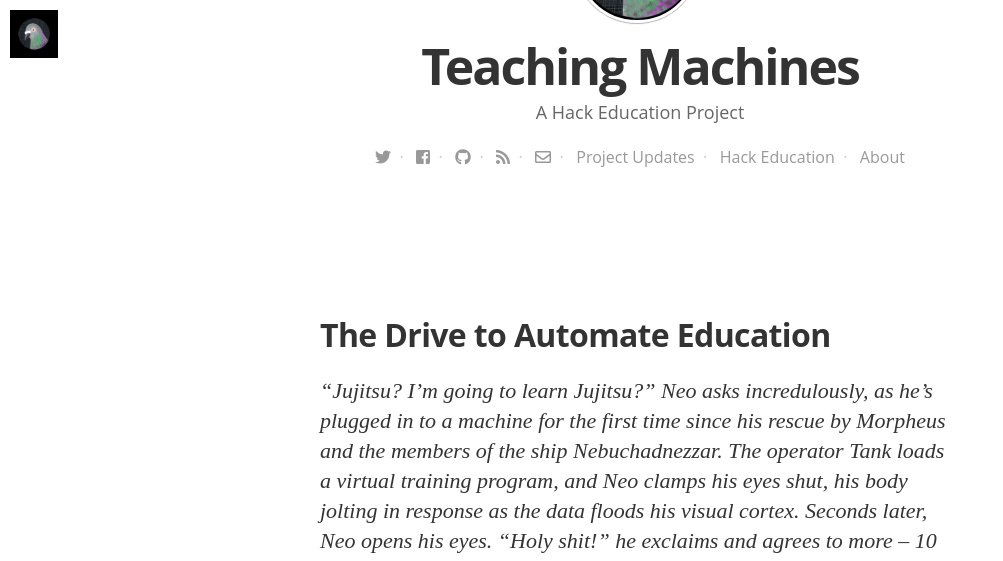
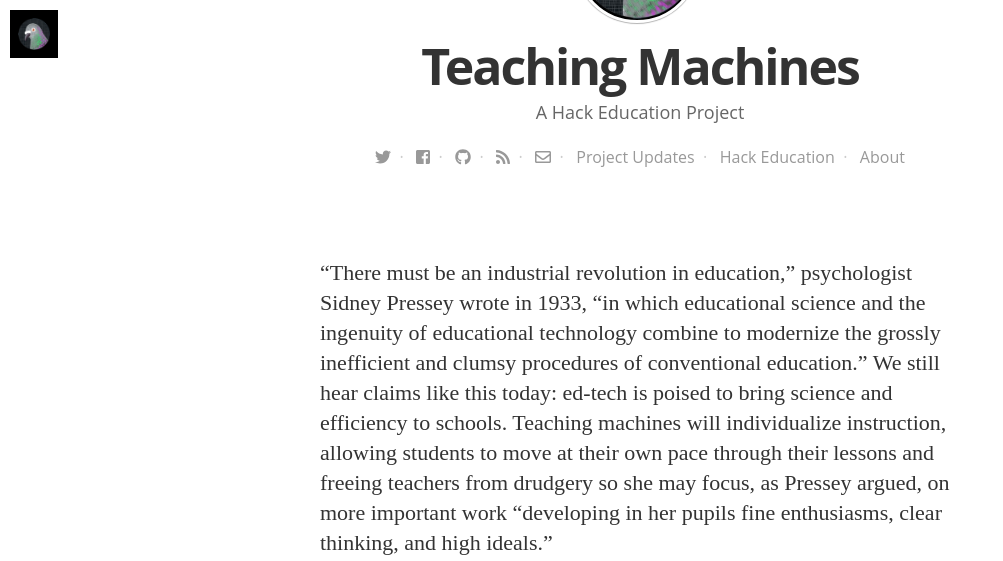
Before and after one commit to audreywatters/teachingmachines, a Jekyll site: the page built from index.html, in a window 1280 px wide and 1400 px high, scrolled down 493 px. Shown: the top 561 px of the window, without its empty margins (0-1003 px from the left). Built offline with Jekyll 4.4.1, drawn with Linux system fonts in a browser that asks for light colours; nearby versions of some CDN libraries; some web fonts are replaced; some of the changed text lies outside the part shown.

```diff
--- a/index.html
+++ b/index.html
@@ -1,18 +1,10 @@
 ---
 layout: default
 ---
-<h2>The Drive to Automate Education</h2>
-<br />
-<p><em>&#8220;Jujitsu? I&#8217;m going to learn Jujitsu?&#8221; Neo asks incredulously, as he&#8217;s plugged in to a machine for the first time since his rescue by Morpheus and the members of the ship Nebuchadnezzar. The operator Tank loads a virtual training program, and Neo clamps his eyes shut, his body jolting in response as the data floods his visual cortex. Seconds later, Neo opens his eyes. &#8220;Holy shit!&#8221; he exclaims and agrees to more &#8211; 10 hours more &#8211; &#8220;programming.&#8221; Finally, gasping, he exclaims to Morpheus, &#8220;I know Kung Fu!&#8221;</em></p>
-
-<p>While <em>The Matrix</em> portrays a dystopian future where intelligent machines have subdued and enslaved the human population, the film&#8217;s display of learning technologies &#8211; information transferred directly and instantly into the brain &#8211; is the sort of thing frequently hailed as a worthy scientific goal: learning that is efficient, scalable, standardized, and fully automated.</p>
+<p>&#8220;There must be an industrial revolution in education,&#8221; psychologist Sidney Pressey wrote in 1933, &#8220;in which educational science and the ingenuity of educational technology combine to modernize the grossly inefficient and clumsy procedures of conventional education.&#8221; We still hear claims like this today: ed-tech is poised to bring science and efficiency to schools. Teaching machines will individualize instruction, allowing students to move at their own pace through their lessons and freeing teachers from drudgery so she may focus, as Pressey argued, on more important work &#8220;developing in her pupils fine enthusiasms, clear thinking, and high ideals.&#8221; </p>
 
 <p><a href="http://teachingmachin.es/timeline.html"><img src="https://s3.amazonaws.com/hackedu/2017-06-25-screenshot.png"></a></p>
 
-<p>The desire to automate teaching and learning is hardly new. It has a lengthy history in science fiction &#8211; a history that certainly predates the Wachowskis&#8217; 1999 movie blockbuster &#8211; and a lengthy history in science and education as well &#8211; psychology professor Sidney Pressey received the first US patent for a &#8220;teaching machine&#8221; in 1928. But despite the achievements imagined in the former &#8211; Neo&#8217;s rapid mastery of Kung Fu, for example &#8211; the results provided by the latter have been much less transformative. Indeed, while there&#8217;s much hype about the revolutionizing of education through the creation and implementation of various &#8220;teaching machines,&#8221; that promise remains largely unfulfilled.</p>
+<p><em>Teaching Machines</em>, under contract with MIT Press, chronicles the history of this century-old belief that the automation of education is necessary (and is surely coming any day now). </p>
 
-<p>Yet the push for more automation in education continues.</p>
-
-<p>The book <em>Teaching Machines</em>, which will be published by MIT Press, examines this drive, not simply as a technological or scientific or pedagogical development, but as a profoundly cultural one. How have we conceptualized the mechanics of human intelligence, for example, and how has that shaped the way in which we imagine and build so-called intelligent machines? How do teaching machines work &#8211; <em>do</em> teaching machines work? And whose work, whose labor, might they replace or enhance? Do teaching machines offer &#8220;personalization&#8221; or merely a more efficient standardization? Why have we been so keen for so long to automate teaching and learning? What does this say about our vision of the purpose, let alone the future of education?</p>
-
-<p style="text-align: right; font-size:12px"><em>Image credits: <a href="http://bryanmmathers.com/">Bryan Mathers</a></em></p>
+<p style="text-align: right; font-size:12px"><em>Pigeon image: <a href="http://bryanmmathers.com/">Bryan Mathers</a></em></p>
```
Also changed, not shown: _posts/2018-12-20-old-index.html (added, +23 -0 lines).
